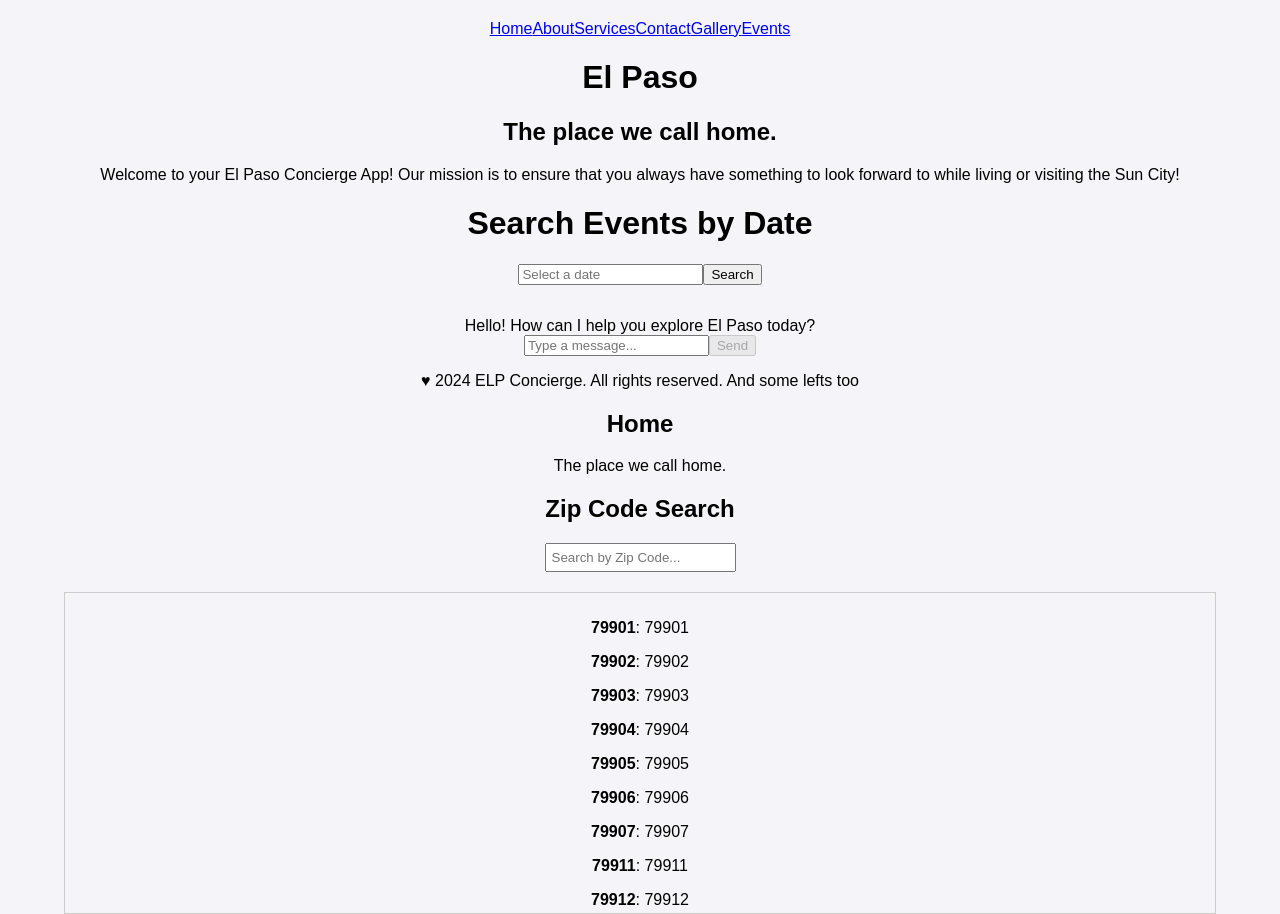
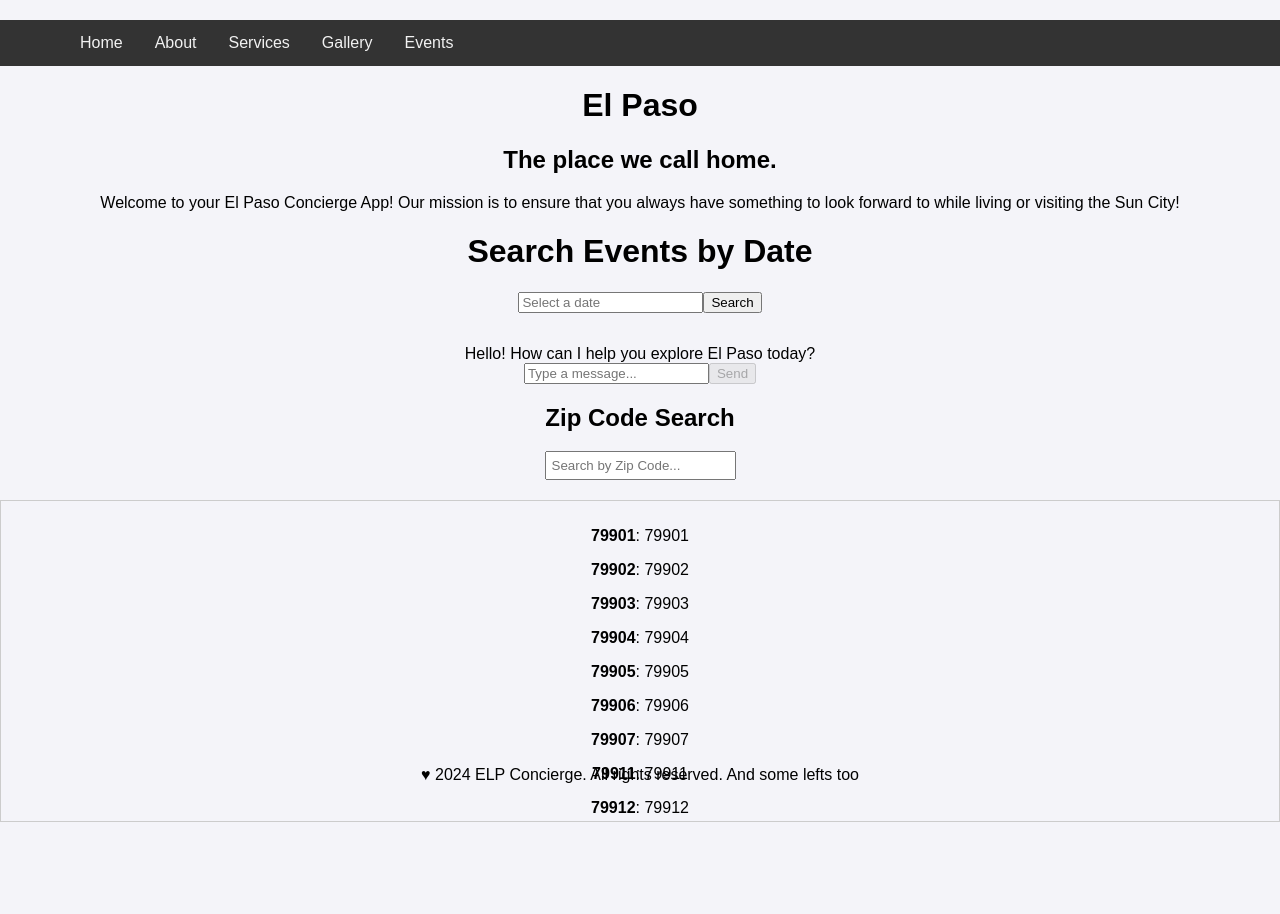
Before and after one commit to FabLab-AI-Software-Development/group-4-staticsite, a React (Create React App) app: page / in a window 1280 px wide. After the commit the page ends 822 px from the top, so only its background shows below. Built offline with nearby package versions, Linux system fonts and the light colour scheme.

Commit message:
updating design and added nav to all pages

```diff
--- a/src/App.css
+++ b/src/App.css
@@ -26,6 +26,13 @@
 
 .App-link {
   color: #61dafb;
+}
+
+.footer {
+  position: absolute;
+  left: 0;
+  bottom: 0;
+  right: 0;
 }
 
 @keyframes App-logo-spin {
--- a/src/App.jsx
+++ b/src/App.jsx
@@ -1,31 +1,15 @@
 import './App.css';
-import Nav from './components/nav/nav.jsx';
 import ZipCodeSearch from './components/Zip_code/Ziplocate.jsx';
 import Home from './pages/home.jsx';  // Import the Home component
-import Favorite from './components/favorite.jsx'
+// import Favorite from './components/favorite.jsx'
 
 function App() {
   return (
     <div className="App">
-      <Nav />
-
-
-        <Home />  {/* Use the Home component here */}
-
-
-        <section id="home">
-            <div class="container">
-            <h2>Home</h2>
-            <p>The place we call home.</p>
-            < ZipCodeSearch/>
+        <Home />
+        <ZipCodeSearch />
 
             {/* <img src="https://lp-cms-production.imgix.net/2019-06/GettyImages-184106738_high.jpg" alt="Image of Downtown El Paso" width = 500 /> */}
-            </div>
-        </section>
-
-
-
-
     </div>
   );
 }
--- a/src/components/nav/nav.css
+++ b/src/components/nav/nav.css
@@ -0,0 +1,23 @@
+nav {
+    background-color: #333;
+    overflow: hidden;
+}
+nav a {
+    float: left;
+    display: block;
+    color: #f2f2f2;
+    text-align: center;
+    padding: 14px 16px;
+    text-decoration: none;
+}
+nav a:hover {
+    background-color: #ddd;
+    color: black;
+}
+section {
+    padding: 20px;
+}
+.container {
+    max-width: 1000px;
+    margin: auto;
+}
--- a/src/components/nav/nav.jsx
+++ b/src/components/nav/nav.jsx
@@ -8,7 +8,6 @@ const Nav = () => {
             <a href="/home">Home</a>
             <a href="/about">About</a>
             <a href="/services">Services</a>
-            <a href="/contact">Contact</a>
             <a href="/gallery">Gallery</a>
             <a href="/events">Events</a>
         </div>
--- a/src/pages/about.jsx
+++ b/src/pages/about.jsx
@@ -1,8 +1,10 @@
 import React from 'react';
+import Nav from '../components/nav/nav';
 
 const About = () => {
     return (
     <div>
+     <Nav />
         <h1>About us</h1>;
         <p>Team: TAVO, DAVID, CAREN, LUIS, JOE</p>
         <p><button class="w3-button w3-light-grey w3-block">Contact One of us</button></p>
--- a/src/pages/events.jsx
+++ b/src/pages/events.jsx
@@ -1,5 +1,6 @@
 import React, { useState } from 'react';
 // import './events.css';
+import Nav from '../components/nav/nav';
 
 function Events() {
     // Sample list of events
@@ -26,6 +27,7 @@ function Events() {
 
     return (
         <div className="app">
+            <Nav />
             <section className="section events-section" id="events">
                 <div className="container">
                     <div className="section-title">
--- a/src/pages/gallery.jsx
+++ b/src/pages/gallery.jsx
@@ -1,8 +1,10 @@
 import React from 'react';
+import Nav from '../components/nav/nav';
 
 const Gallery =() => {
     return (
         <>
+        <Nav />
         <div class="gallery">
             <img src="https://files.worldwildlife.org/wwfcmsprod/images/Tiger_resting_Bandhavgarh_National_Park_India/hero_small/6aofsvaglm_Medium_WW226365.jpg" alt="Image 1" onclick="showDescription('Team Leader')"/>
             <img src="https://upload.wikimedia.org/wikipedia/commons/3/37/Killerwhales_jumping.jpg" alt="Image 2" onclick="showDescription('Description for Image 2')"/>
@@ -12,7 +14,6 @@ const Gallery =() => {
         </div>
         <div id="description" class="description"></div>
         </>
-
     )
 }
 
--- a/src/pages/home.jsx
+++ b/src/pages/home.jsx
@@ -1,11 +1,13 @@
 import React from "react";
 import Chatbot from "../components/Chatbot";  // Make sure this path is correct
 import DateSearch from "../components/date_search";
+import Nav from "../components/nav/nav";
 
 
 const Home = () => {
     return (
         <div>
+            <Nav />
             <h1>El Paso</h1>
             <h2>The place we call home.</h2>
             <p>Welcome to your El Paso Concierge App! Our mission is to ensure that you always have something to look forward to while living or visiting the Sun City!</p>
@@ -19,7 +21,7 @@ const Home = () => {
 
 
 
-            <p>&hearts; 2024 ELP Concierge. All rights reserved. And some lefts too</p>
+            <p class="footer">&hearts; 2024 ELP Concierge. All rights reserved. And some lefts too</p>
         </div>
     );
 }
--- a/src/pages/services.jsx
+++ b/src/pages/services.jsx
@@ -1,5 +1,6 @@
 import React from 'react';
 import '../style/services.css';
+import Nav from '../components/nav/nav';
 
 function Services() {
     const services = [
@@ -37,6 +38,7 @@ function Services() {
 
       return (
         <div className="app">
+          <Nav />
           <section className="section services-section" id="services">
             <div className="container">
               <div className="section-title">
```
